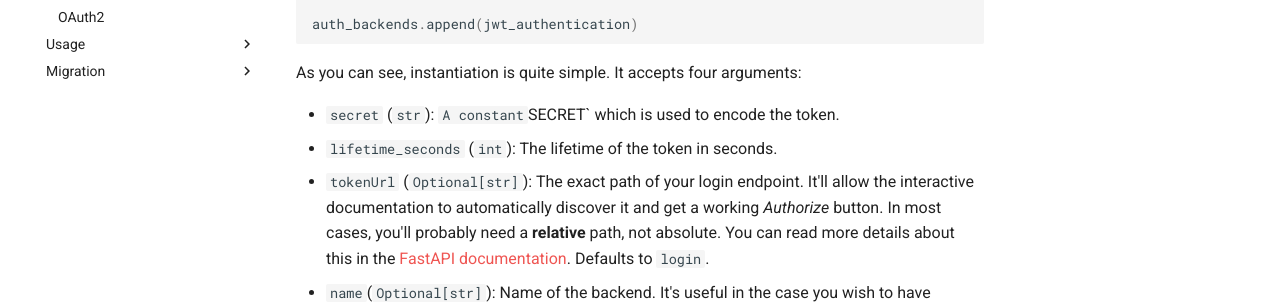
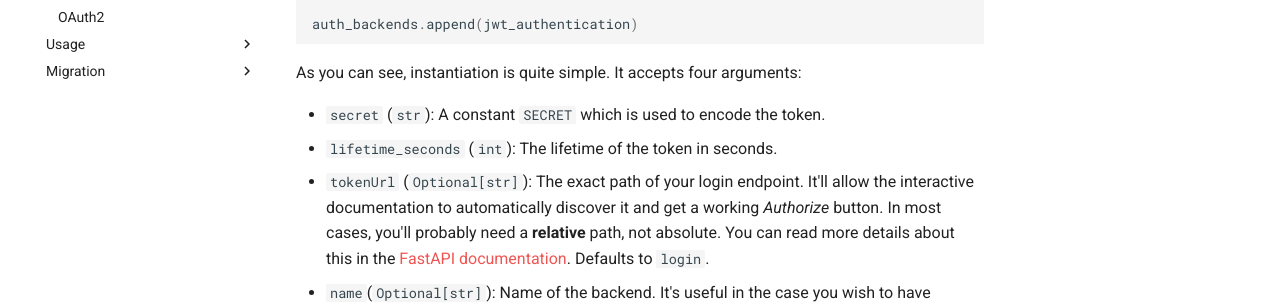
Before and after one commit to fastapi-users/fastapi-users, an MkDocs documentation site: the page built from docs/configuration/authentication/jwt.md, in a window 1280 px wide and 900 px high. Shown: the part 444-748 px from the top of the window. Built offline with MkDocs 1.6.1 and Material for MkDocs 9.7.7, drawn with Linux system fonts in a browser that asks for light colours; comment, search, counter and statistics services are not loaded.

Commit message:
Fix unmatching backtick

```diff
--- a/docs/configuration/authentication/jwt.md
+++ b/docs/configuration/authentication/jwt.md
@@ -18,7 +18,7 @@ auth_backends.append(jwt_authentication)
 
 As you can see, instantiation is quite simple. It accepts four arguments:
 
-* `secret` (`str`): `A constant `SECRET` which is used to encode the token.
+* `secret` (`str`): A constant `SECRET` which is used to encode the token.
 * `lifetime_seconds` (`int`): The lifetime of the token in seconds.
 * `tokenUrl` (`Optional[str]`): The exact path of your login endpoint. It'll allow the interactive documentation to automatically discover it and get a working *Authorize* button. In most cases, you'll probably need a **relative** path, not absolute. You can read more details about this in the [FastAPI documentation](https://fastapi.tiangolo.com/tutorial/security/first-steps/#fastapis-oauth2passwordbearer). Defaults to `login`.
 * `name`(`Optional[str]`): Name of the backend. It's useful in the case you wish to have several backends of the same class. Each backend should have a unique name. **Defaults to `jwt`**.
```
